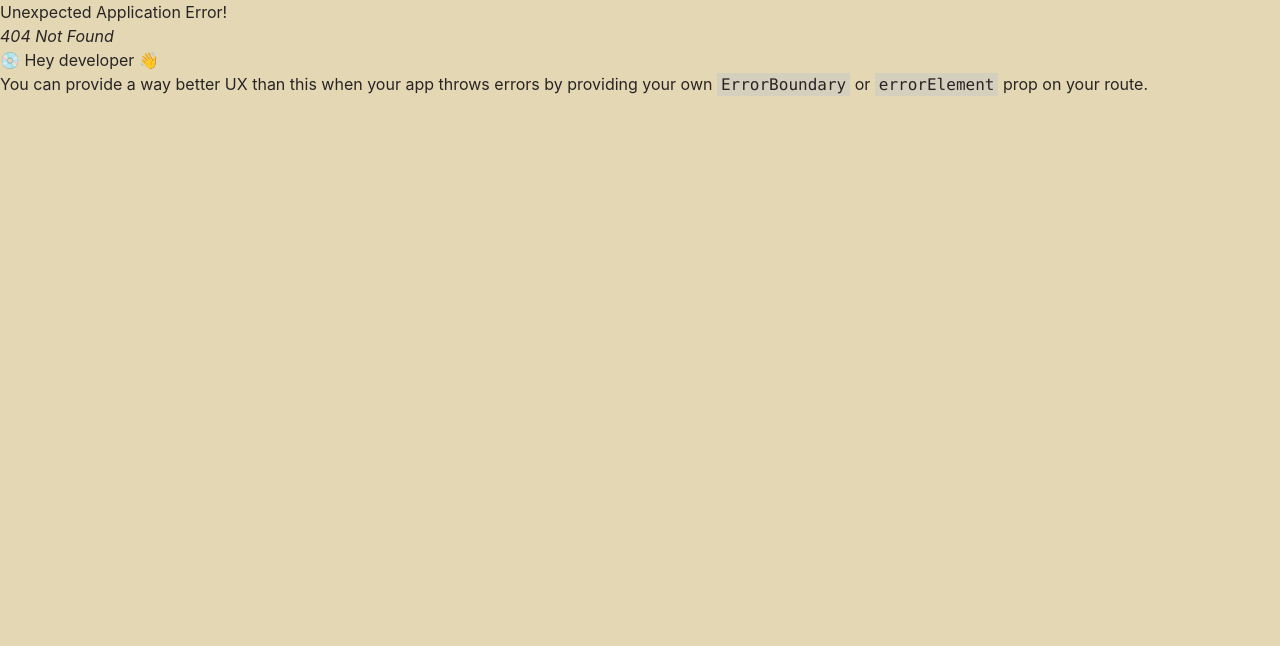
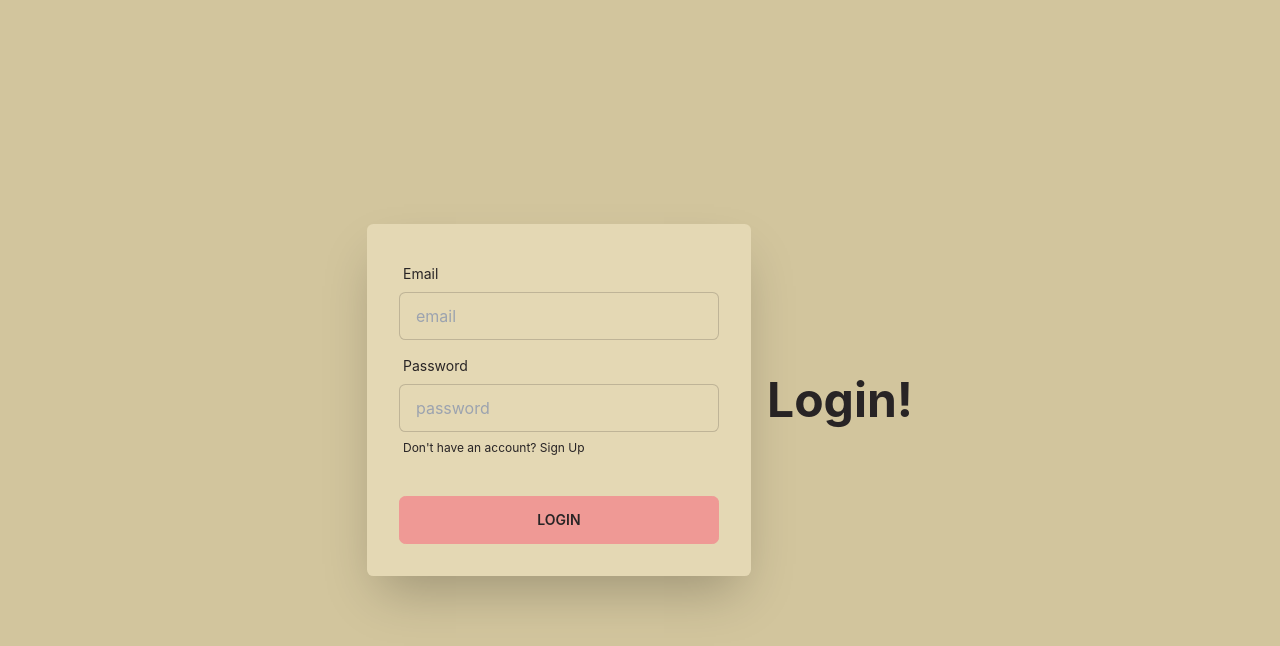
Before and after one commit to EhsanEIK/silverdian-hotel-react-website, a React (Create React App) app: page /login in a window 1280 px wide. Before the commit this address had no page. Shown: the top 646 px of the page. Built offline with nearby package versions, Linux system fonts and the light colour scheme.

Commit message:
added Login component and route

```diff
--- /dev/null
+++ b/src/Pages/Login/Login.js
@@ -0,0 +1,40 @@
+import React from 'react';
+import { Link } from 'react-router-dom';
+
+const Login = () => {
+    return (
+        <div className="hero min-h-screen bg-base-200">
+            <div className="hero-content flex-col lg:flex-row-reverse">
+                <div className="text-center lg:text-left">
+                    <h1 className="text-5xl font-bold">Login!</h1>
+                </div>
+                <form className="card flex-shrink-0 w-full max-w-sm shadow-2xl bg-base-100">
+                    <div className="card-body">
+                        <div className="form-control">
+                            <label htmlFor='email' className="label">
+                                <span className="label-text">Email</span>
+                            </label>
+                            <input type="email" name='email' id='email' placeholder="email" className="input input-bordered" />
+                        </div>
+                        <div className="form-control">
+                            <label htmlFor='password' className="label">
+                                <span className="label-text">Password</span>
+                            </label>
+                            <input type="password" name='password' id='password' placeholder="password" className="input input-bordered" />
+                            <label className="label">
+                                <p className="label-text-alt link link-hover">Don't have an account?
+                                    <Link> Sign Up</Link>
+                                </p>
+                            </label>
+                        </div>
+                        <div className="form-control mt-6">
+                            <button className="btn btn-primary">Login</button>
+                        </div>
+                    </div>
+                </form>
+            </div>
+        </div>
+    );
+};
+
+export default Login;
--- a/src/Pages/Shared/Navbar/Navbar.js
+++ b/src/Pages/Shared/Navbar/Navbar.js
@@ -13,6 +13,7 @@
                     <li><Link to='/rooms'>Rooms</Link></li>
                     <li><Link to='/about'>About Us</Link></li>
                     <li><Link to='/contact'>Contact Us</Link></li>
+                    <li><Link to='/login'>Login</Link></li>
                 </ul>
             </div>
         </div>
--- a/src/Routes/Routes/routes.js
+++ b/src/Routes/Routes/routes.js
@@ -1,12 +1,14 @@
 import { createBrowserRouter } from "react-router-dom";
 import Main from "../../layouts/Main";
+import Login from "../../Pages/Login/Login";
 
 export const router = createBrowserRouter([
     {
         path: '/',
         element: <Main></Main>,
         children: [
-            { path: '/', element: <div>Home</div> }
+            { path: '/', element: <div>Home</div> },
         ]
-    }
+    },
+    { path: '/login', element: <Login></Login> },
 ]);
```
